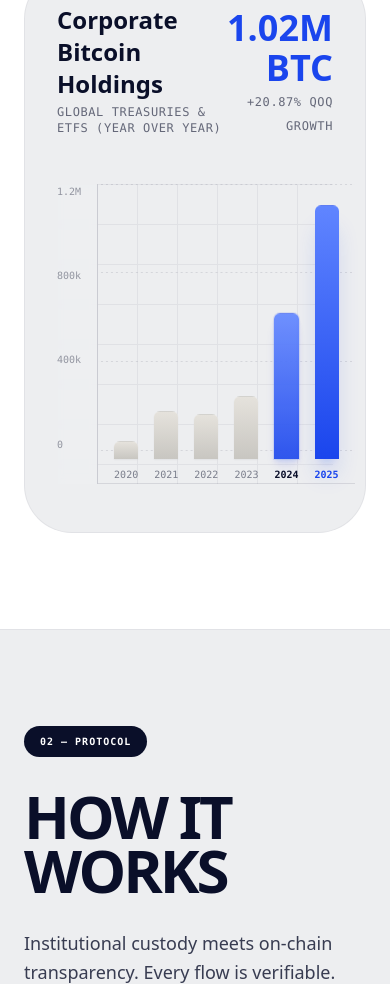
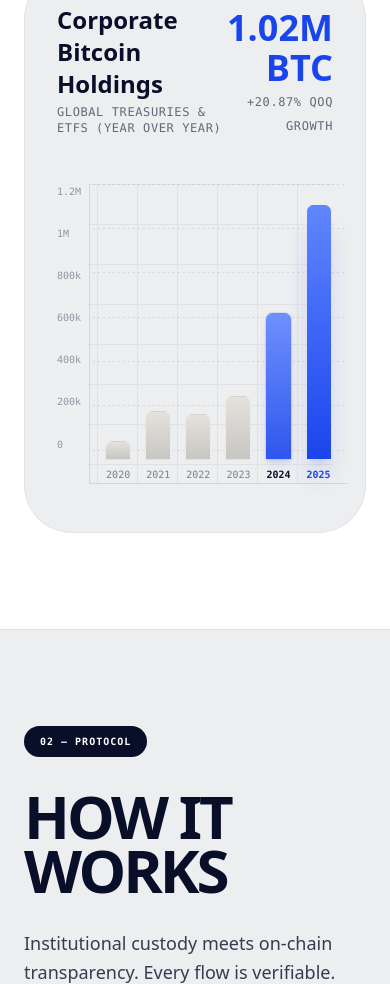
Before and after one commit to ericlazer/nexio-institutional, a website: page index.html in a window 390 px wide. Shown: the part 3367-4351 px from the top of the page. Drawn offline with nearby package versions, Linux system fonts and the light colour scheme; a script that the page names is missing; a web font is replaced by a local one.

Commit message:
Update Y-axis to 200k intervals (0, 200k, 400k, 600k, 800k, 1M, 1.2M) for better readability

```diff
--- a/index.html
+++ b/index.html
@@ -51,7 +51,7 @@
     <link href="https://api.fontshare.com/v2/css?f[]=clash-display@400,500,600,700&f[]=general-sans@400,500,600&display=swap" rel="stylesheet">
 
     <!-- COMPILED STYLES -->
-    <link href="./dist/output.css?v=17" rel="stylesheet">
+    <link href="./dist/output.css?v=18" rel="stylesheet">
 
     <!-- ANALYTICS (Uncomment and add your domain) -->
     <!-- <script defer data-domain="nexio.xyz" src="https://plausible.io/js/script.js"></script> -->
@@ -338,10 +338,13 @@
                                         <div class="absolute inset-0 z-0 pointer-events-none" style="background-image: linear-gradient(#0A0F29 1px, transparent 1px), linear-gradient(90deg, #0A0F29 1px, transparent 1px); background-size: 40px 40px; opacity: 0.05;"></div>
 
                                         <!-- Y-Axis Labels -->
-                                        <div class="flex flex-col justify-between text-[10px] font-mono text-brand-dark/40 pr-4 pb-8 h-full sticky left-0 bg-brand-silver/90 backdrop-blur-sm z-20">
+                                        <div class="flex flex-col justify-between text-[10px] font-mono text-brand-dark/40 pr-2 md:pr-4 pb-8 h-full sticky left-0 bg-brand-silver/90 backdrop-blur-sm z-20">
                                             <span>1.2M</span>
+                                            <span>1M</span>
                                             <span>800k</span>
+                                            <span>600k</span>
                                             <span>400k</span>
+                                            <span>200k</span>
                                             <span>0</span>
                                         </div>
 
@@ -350,6 +353,9 @@
 
                                             <!-- Background Lines -->
                                             <div class="absolute inset-0 flex flex-col justify-between pointer-events-none opacity-10 h-full pb-8" aria-hidden="true">
+                                                <div class="w-full h-px bg-brand-dark border-t border-dashed"></div>
+                                                <div class="w-full h-px bg-brand-dark border-t border-dashed"></div>
+                                                <div class="w-full h-px bg-brand-dark border-t border-dashed"></div>
                                                 <div class="w-full h-px bg-brand-dark border-t border-dashed"></div>
                                                 <div class="w-full h-px bg-brand-dark border-t border-dashed"></div>
                                                 <div class="w-full h-px bg-brand-dark border-t border-dashed"></div>
```
Also changed, not shown: dist/output.css.
